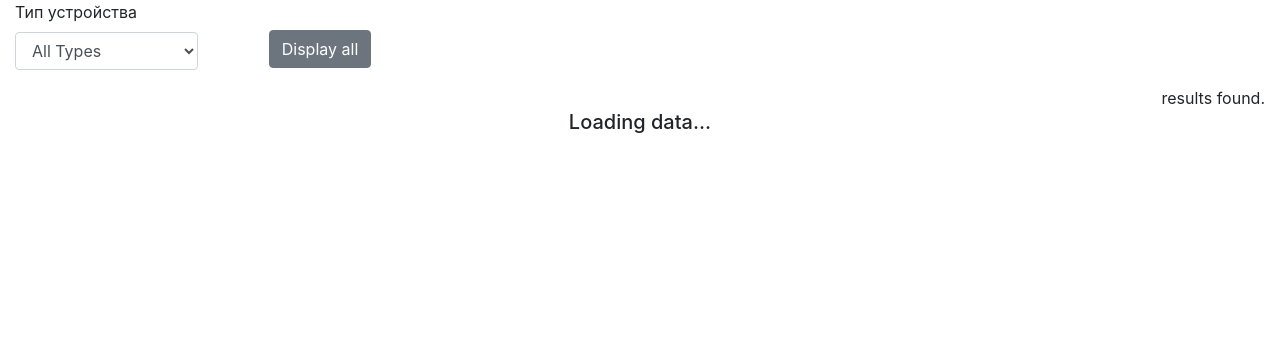
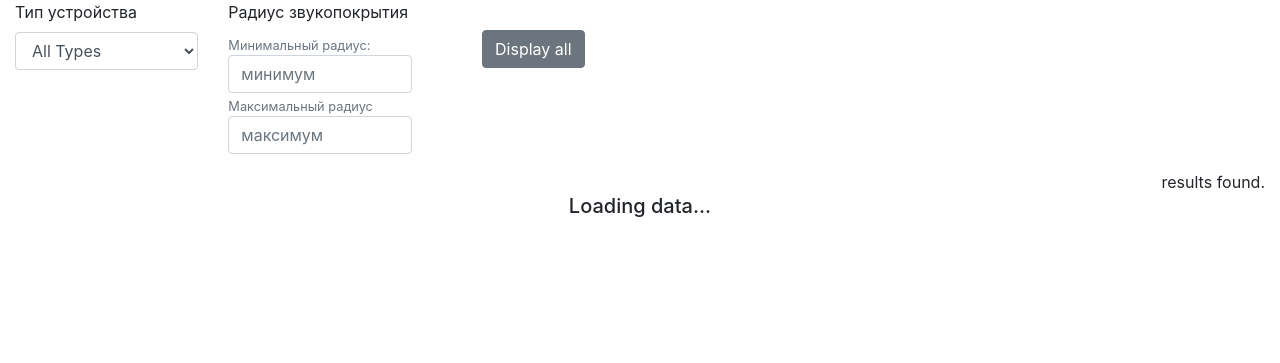
Before and after one commit to YaroLuck/InfoDevTestProject, a Django app: page / in a window 1280 px wide. Shown: the top 363 px of the page. Run offline with Django 3.2, Linux system fonts and the light colour scheme; data comes from the database, SQL or seed files in the repository; some libraries are stand-ins or nearby versions.

Commit message:
+Фильтр по минимуму радиуса звукопокрытия

```diff
--- a/alarmdevice/static/js/devicefilter.js
+++ b/alarmdevice/static/js/devicefilter.js
@@ -5,8 +5,7 @@
     getAPIData();
     // получить список устройств
     getDeviceTypes();
-
-        // on selecting the country option
+    // выбор списка устройств
     $('#device_types').on('change', function () {
         // since province and region is dependent
         // on country select, emty all the options from select input
@@ -15,7 +14,7 @@
         //send_data['province'] = '';
         //send_data['region'] = '';
 
-        // update the selected country
+        // обновить выбранные устройства
         if(this.value == "all")
             send_data['device_type'] = "";
         else
@@ -24,6 +23,15 @@
         //get province of selected country
         //getProvince(this.value);
         // get api data of updated filters
+        getAPIData();
+    });
+    // фильтр по минимальному значению радиуса
+    $('#min_radius').on('change', function () {
+        // get the api data of updated variety
+        if(this.value == "all")
+            send_data['min_radius'] = "";
+        else
+            send_data['min_radius'] = this.value;
         getAPIData();
     });
 })
--- a/alarmdevice/templates/alarmdevice/device.html
+++ b/alarmdevice/templates/alarmdevice/device.html
@@ -17,6 +17,15 @@
                         <label for="device_types">Тип устройства</label>
                         <select class="form-control" id="device_types" url = "{%url 'get_device_types' %}">
                         </select>
+                    </div>
+                </div>
+                <div class="col-sm-2 col-2">
+                    <div class="form-group">
+                        <label>Радиус звукопокрытия</label>
+                        <small class="form-text text-muted">Минимальный радиус:</small>
+                        <input type="number" class="form-control" id="min_radius" placeholder="минимум">
+                        <small  class="form-text text-muted">Максимальный радиус</small>
+                        <input type="number" class="form-control" id="max_radius" placeholder="максимум">
                     </div>
                 </div>
                 <div class="col-sm-2 col-2">
--- a/alarmdevice/views.py
+++ b/alarmdevice/views.py
@@ -47,11 +47,13 @@
         # фильтрация
         query_list = Device.objects.all()
         device_type = self.request.query_params.get('device_type', None)
+        min_radius = self.request.query_params.get('min_radius', None)
 
         if device_type:
             device_type_reverse = dict((v, k) for k, v in Device.DEVICES)
             query_list = query_list.filter(device_type=device_type_reverse[device_type])
-
+        if min_radius:
+            query_list = query_list.filter(cover_radius__gte=min_radius)
         return query_list
 
 
```
